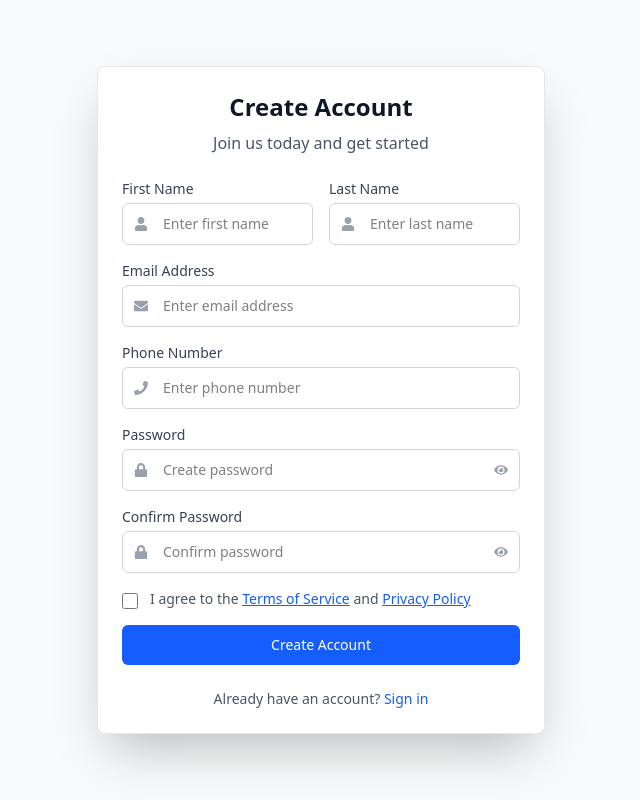
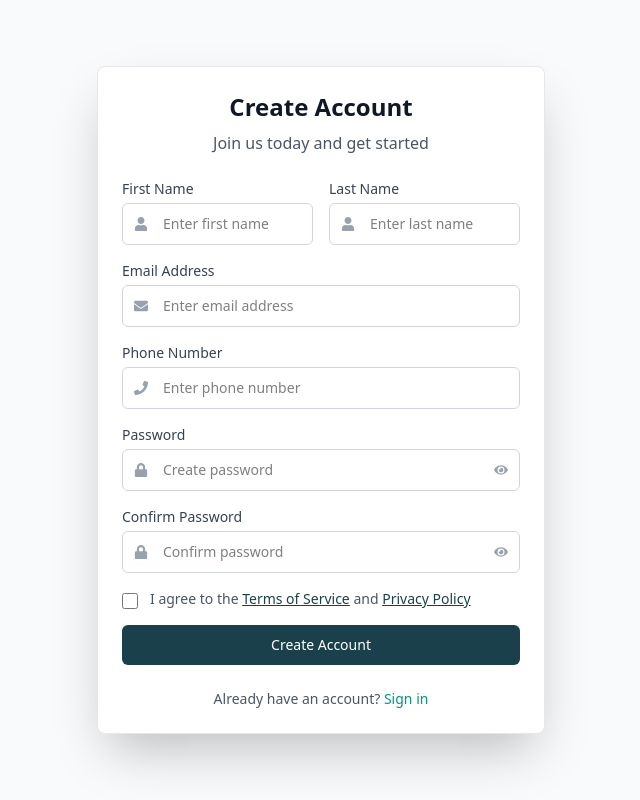
Before and after one commit to KhushiGusain/authentication-screens-assignment, a Next.js app: page /register in a window 1280 px wide. Shown: the whole page, without its empty margins (319-959 px from the left). Built offline with nearby package versions, Linux system fonts and the light colour scheme.

Commit message:
updated color scheme and added cursor pointers

```diff
--- a/src/app/login/page.js
+++ b/src/app/login/page.js
@@ -80,12 +80,12 @@ export default function LoginPage() {
     <div className="space-y-3">
       <p className="text-sm text-gray-600">
         Don't have an account?{' '}
-        <Link href="/register" className="text-blue-600 hover:text-blue-500 font-medium">
+        <Link href="/register" className="text-teal-600 hover:text-teal-500 font-medium">
           Create account
         </Link>
       </p>
       <p className="text-sm text-gray-600">
-        <Link href="/forgot-password" className="text-blue-600 hover:text-blue-500 font-medium">
+        <Link href="/forgot-password" className="text-teal-600 hover:text-teal-500 font-medium">
           Forgot password?
         </Link>
       </p>
--- a/src/app/register/page.js
+++ b/src/app/register/page.js
@@ -114,7 +114,7 @@ export default function RegisterPage() {
   const footer = (
     <p className="text-sm text-gray-600">
       Already have an account?{' '}
-      <Link href="/login" className="text-blue-600 hover:text-blue-500 font-medium">
+      <Link href="/login" className="text-teal-600 hover:text-teal-500 font-medium">
         Sign in
       </Link>
     </p>
@@ -236,11 +236,11 @@ export default function RegisterPage() {
           error={errors.agreeToTerms}
         >
           I agree to the{' '}
-          <a href="#" className="text-blue-600 hover:text-blue-500 underline">
+          <a href="#" className="underline" style={{ color: '#1a414b' }} onMouseEnter={(e) => e.target.style.color = '#0f2a30'} onMouseLeave={(e) => e.target.style.color = '#1a414b'}>
             Terms of Service
           </a>{' '}
           and{' '}
-          <a href="#" className="text-blue-600 hover:text-blue-500 underline">
+          <a href="#" className="underline" style={{ color: '#1a414b' }} onMouseEnter={(e) => e.target.style.color = '#0f2a30'} onMouseLeave={(e) => e.target.style.color = '#1a414b'}>
             Privacy Policy
           </a>
         </Checkbox>
--- a/src/components/ui/Button.js
+++ b/src/components/ui/Button.js
@@ -9,10 +9,10 @@ const Button = ({
   className = '',
   ...props
 }) => {
-  const baseClasses = 'w-full py-2.5 px-4 rounded-md font-medium focus:ring-2 focus:ring-offset-2 transition-colors disabled:opacity-50 disabled:cursor-not-allowed text-sm';
+  const baseClasses = 'w-full py-2.5 px-4 rounded-md font-medium focus:ring-2 focus:ring-offset-2 transition-colors disabled:opacity-50 disabled:cursor-not-allowed cursor-pointer text-sm';
 
   const variants = {
-    primary: 'bg-blue-600 text-white hover:bg-blue-700 focus:ring-blue-500',
+    primary: 'text-white focus:ring-gray-500',
     secondary: 'bg-gray-200 text-gray-900 hover:bg-gray-300 focus:ring-gray-500',
     outline: 'border border-gray-300 text-gray-700 hover:bg-gray-50 focus:ring-gray-500'
   };
@@ -22,6 +22,20 @@ const Button = ({
       type={type}
       disabled={disabled || isLoading}
       className={`${baseClasses} ${variants[variant]} ${className}`}
+      style={variant === 'primary' ? {
+        backgroundColor: '#1a414b',
+        '--tw-ring-color': '#1a414b'
+      } : {}}
+      onMouseEnter={(e) => {
+        if (variant === 'primary') {
+          e.target.style.backgroundColor = '#0f2a30';
+        }
+      }}
+      onMouseLeave={(e) => {
+        if (variant === 'primary') {
+          e.target.style.backgroundColor = '#1a414b';
+        }
+      }}
       {...props}
     >
       {isLoading ? (
--- a/src/components/ui/Checkbox.js
+++ b/src/components/ui/Checkbox.js
@@ -10,13 +10,16 @@ const Checkbox = ({
 }) => {
   return (
     <div>
-      <label className={`flex items-start space-x-3 ${className}`}>
+      <label className={`flex items-start space-x-3 cursor-pointer ${className}`}>
         <input
           type="checkbox"
           name={name}
           checked={checked}
           onChange={onChange}
-          className="mt-1 h-4 w-4 text-blue-600 focus:ring-blue-500 border-gray-300 rounded"
+          className="mt-1 h-4 w-4 border-gray-300 rounded"
+          style={{
+            accentColor: '#1a414b'
+          }}
         />
         <span className="text-sm text-gray-600">
           {children}
--- a/src/components/ui/Input.js
+++ b/src/components/ui/Input.js
@@ -31,16 +31,28 @@ const Input = forwardRef(({
           value={value}
           onChange={onChange}
           placeholder={placeholder}
-          className={`w-full pl-10 pr-4 py-2.5 border rounded-md focus:ring-2 focus:ring-blue-500 focus:border-blue-500 transition-colors text-sm ${
-            hasError ? 'border-red-500' : 'border-gray-300'
-          } ${className}`}
+                  className={`w-full pl-10 pr-4 py-2.5 border rounded-md focus:ring-2 transition-colors text-sm ${
+          hasError ? 'border-red-500' : 'border-gray-300'
+        } ${className}`}
+        style={{
+          '--tw-ring-color': '#1a414b',
+          '--tw-border-opacity': '1'
+        }}
+        onFocus={(e) => {
+          e.target.style.borderColor = '#1a414b';
+          e.target.style.boxShadow = '0 0 0 2px rgba(26, 65, 75, 0.2)';
+        }}
+        onBlur={(e) => {
+          e.target.style.borderColor = hasError ? '#ef4444' : '#d1d5db';
+          e.target.style.boxShadow = 'none';
+        }}
           {...props}
         />
         {type === 'password' && onTogglePassword && (
           <button
             type="button"
             onClick={onTogglePassword}
-            className="absolute right-3 top-1/2 transform -translate-y-1/2 text-gray-400 hover:text-gray-600 transition-colors"
+            className="absolute right-3 top-1/2 transform -translate-y-1/2 text-gray-400 hover:text-gray-600 transition-colors cursor-pointer"
           >
             {showPassword ? <FaEyeSlash size={14} /> : <FaEye size={14} />}
           </button>
```
